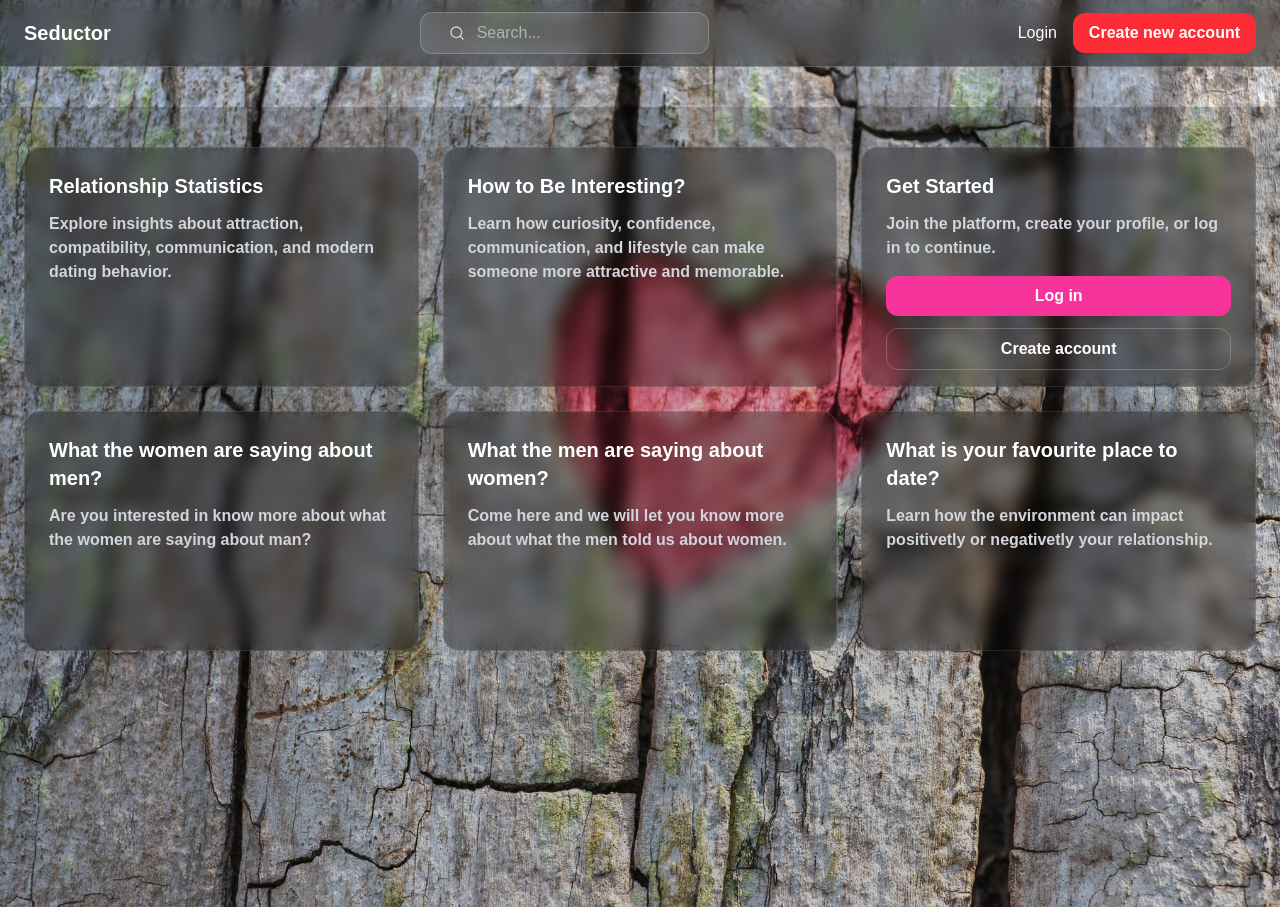
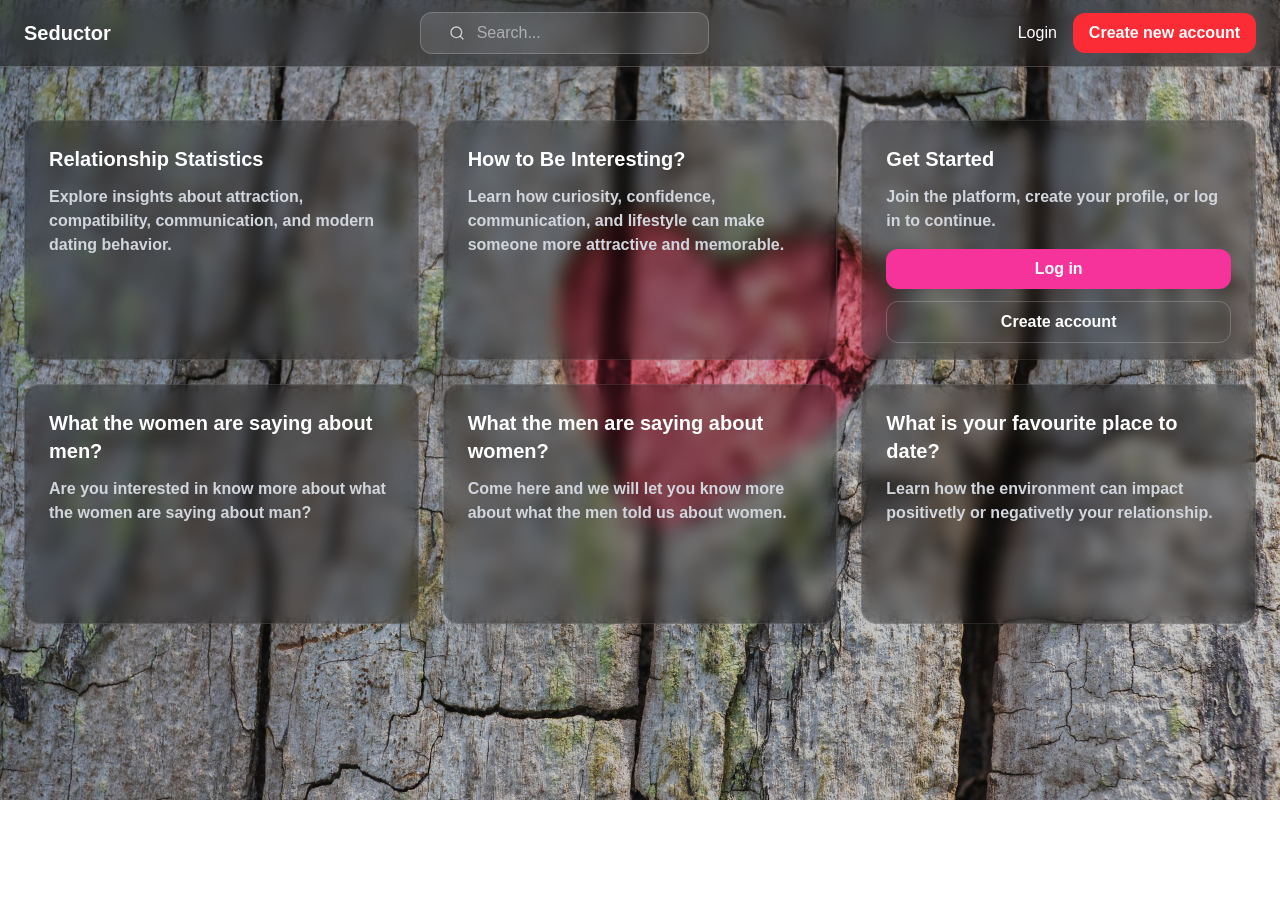
Before and after one commit to oJonasRtz/matcha, a Next.js app in the folder frontend/: page / in a window 1280 px wide. After the commit the page ends 800 px from the top, so only its background shows below. Built offline with nearby package versions, Linux system fonts and the light colour scheme.

Commit message:
Finished main page

```diff
--- a/frontend/app/components/public/header.tsx
+++ b/frontend/app/components/public/header.tsx
@@ -2,7 +2,7 @@ import { Search } from "lucide-react";
 
 export default function Header() {
 	return (
-	<header className="w-full mb-10 flex items-center justify-between px-6 py-3 bg-black/40 backdrop-blur-md border-b border-white/20">
+	<header className="w-full fixed top-0 left-0 z-50 flex items-center justify-between px-6 py-3 bg-black/40 backdrop-blur-md border-b border-white/20">
 	      <h1 className="text-white text-xl font-bold">
         	Seductor
 	      </h1>
--- a/frontend/app/components/public/startPage.tsx
+++ b/frontend/app/components/public/startPage.tsx
@@ -3,7 +3,7 @@ import { Search } from "lucide-react";
 
 export default function StartPage() {
   return (
-    <section className="min-h-screen w-full bg-black/20 text-white px-6 py-10">
+    <section className="min-h-screen w-full bg-black/20 text-white px-6 py-10 pt-30">
 
         <section className="grid gap-6 md:grid-cols-3">
 	  <Link href="#">
--- /dev/null
+++ b/frontend/app/dashboard/page.tsx
@@ -0,0 +1,18 @@
+import Image from "next/image";
+import Header from "./components/public/header";
+import StartPage from "./components/public/startPage";
+
+export default function Home() {
+  return (
+	<main
+	      className="relative min-h-screen bg-cover bg-center bg-no-repeat"
+	      style={{ backgroundImage: "url('/images/tree-analogic.jpg')" }}
+    	>
+      	<Header />
+
+      	<div className="flex min-h-screen items-center justify-center">
+       	 <StartPage />
+      </div>
+    </main>
+  );
+}
```
